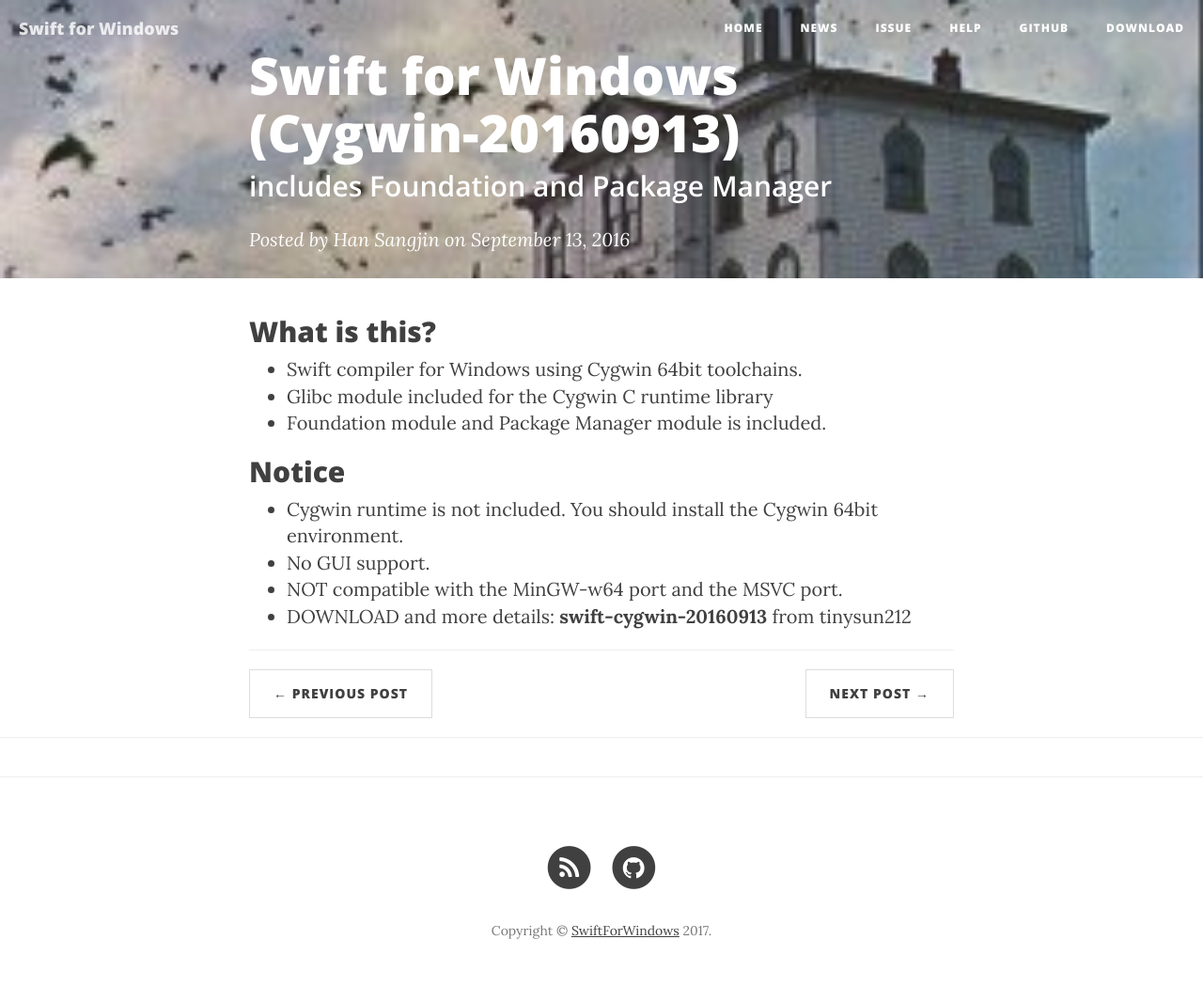
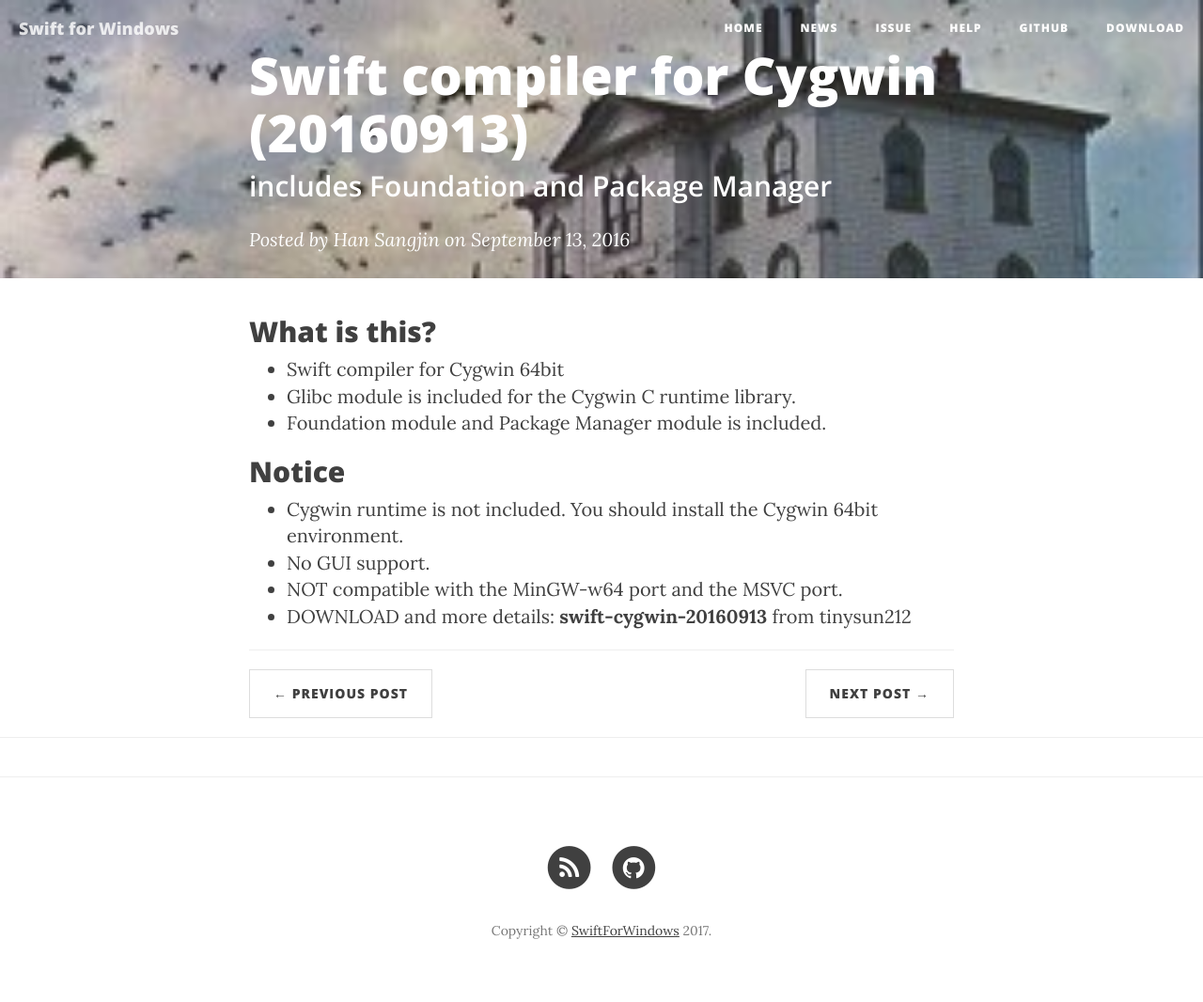
Before and after one commit to SwiftForWindows/SwiftForWindows.github.io, a Jekyll site: the page built from _posts/2016-09-13-Swift-for-Windows-Cygwin-20160913.md, in a window 1280 px wide. Shown: the whole page at 94% size. Built offline with Jekyll 4.4.1, drawn with Linux system fonts in a browser that asks for light colours; nearby versions of some CDN libraries; comment, search, counter and statistics services are not loaded.

Commit message:
Update 2016-09-13-Swift-for-Windows-Cygwin-20160913.md

```diff
--- a/_posts/2016-09-13-Swift-for-Windows-Cygwin-20160913.md
+++ b/_posts/2016-09-13-Swift-for-Windows-Cygwin-20160913.md
@@ -1,6 +1,6 @@
 ---
 layout:     post
-title:      Swift for Windows (Cygwin-20160913)
+title:      Swift compiler for Cygwin (20160913)
 author:     Han Sangjin
 subtitle:  	includes Foundation and Package Manager
 category:  release
@@ -9,8 +9,8 @@
 
 What is this?
 -------------
-- Swift compiler for Windows using Cygwin 64bit toolchains.
-- Glibc module included for the Cygwin C runtime library
+- Swift compiler for Cygwin 64bit
+- Glibc module is included for the Cygwin C runtime library.
 - Foundation module and Package Manager module is included.
 
 Notice
```
